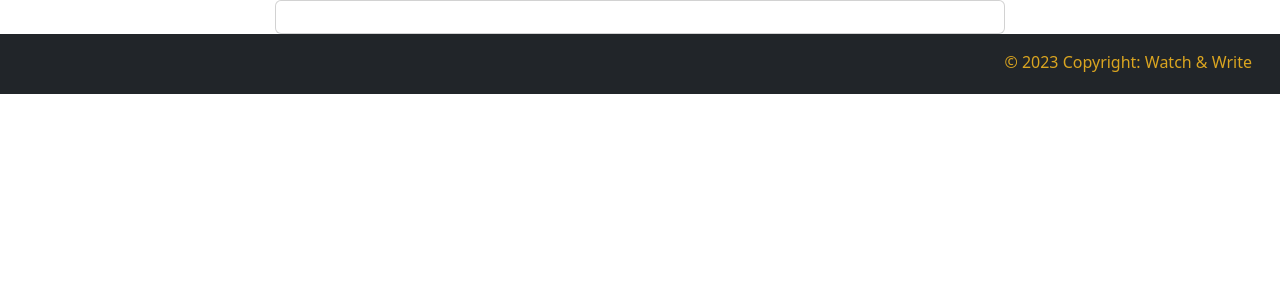
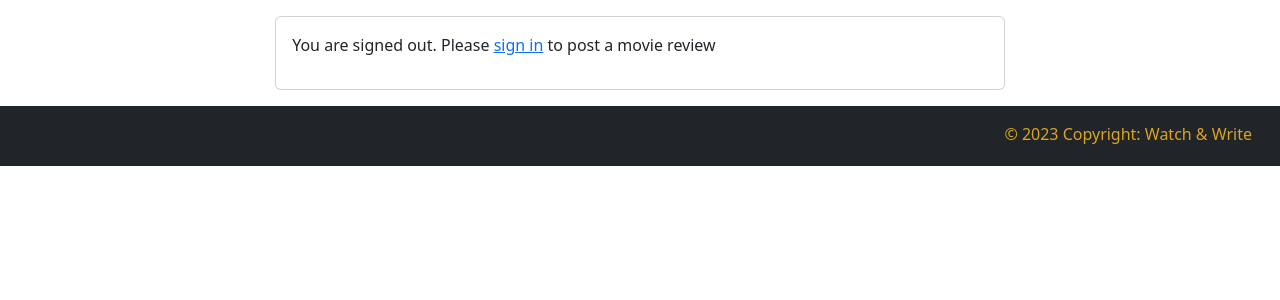
Before and after one commit to Linber93/watch_and_write, a Django app: page /create-review/ in a window 1280 px wide. Shown: the part 66-366 px from the top of the page. Run offline with Django 3.2, Linux system fonts and the light colour scheme.

Commit message:
fix bug where create review form wouldnt submit properly

```diff
--- a/review/forms.py
+++ b/review/forms.py
@@ -21,4 +21,5 @@ class ReviewForm(forms.ModelForm):
             'opinion',
             'rating',
             'movie_poster',
+            'status',
         )
--- a/review/views.py
+++ b/review/views.py
@@ -92,29 +92,30 @@ class Review_Single(View):
 
 class CreateReview(generic.CreateView):
     """
-    landing page view
+    View to Create a review
     """
     model = Review
     form_class = ReviewForm
     template_name = 'create-review.html'
 
-    def post(self, request, slug, *args, **kwargs):
-
-        template_name = 'add_review.html'
-
+    def post(self, request, *args, **kwargs):
         review_form = ReviewForm(data=request.POST)
         if review_form.is_valid():
-            review_form.instance.email = request.user.email
-            review_form.instance.name = request.user.username
             review = review_form.save(commit=False)
-            review.reviews = reviews
-            review.review_id = reviews.id
+            review.email = request.user.email
+            review.author = request.user
+            review.slug = review.title
             review.save()
+
+            context = {
+                "review_form": review_form,
+                "reviewed": True,
+            }
         else:
-            review_form = ReviewForm()
+            context = {
+                "review_form": review_form,
+                "reviewed": False,
+                "failure": True,
+            }
 
-        return render(
-            request,
-            "create-review.html", {
-                "Create-review": ReviewForm()
-            })
+        return render(request, self.template_name, context)
--- a/templates/create-review.html
+++ b/templates/create-review.html
@@ -1,12 +1,45 @@
 {% extends 'base.html'%}
 
 {% block content%}
+
 <div class="container-fluid">
     <div class="row">
         <div class="col-md-8 offset-md-2">
-            <div class="card">
+            <div class="card mt-3 mb-3">
                 <div class="card-body">
+                    {% if reviewed %}
+                        <div class="alert alert-success" role="alert">
+                            <h2 class="text-center">Success!</h2>
+                            <p>Your review has been succesfully submitted is awaiting approval</p>
+                            <p>Click <a href="{% url 'home' %}">here</a> if you would like to return to the home page.</p>
+                            <p>or Click <a href="{% url 'create_review' %}">here</a> to submit another review</p>
+                        </div>
+                    {% elif failure %}
+                        <div class="alert alert-danger" role="alert">
+                            <h2 class="text-center">Something went wrong!</h2>
+                            <p>Your review was NOT submitted. This is most likely due to the form not being filled out completely</p>
+                        </div>
+                        {% else %}
+                        {% if user.is_authenticated %}
+                            <h3>
+                                Post a movie review of your own
+                            </h3>
+                            <p>
+                                Posting as: {{ user.username }}
+                            </p>
+                            <form method="POST" style="margin-top: 1.3em;" enctype="multipart/form-data">
+                                {{ form.media|safe }}
+                                {{ form.as_p }}
 
+                                {% csrf_token %}
+                                <button type="submit" class="btn btn-signup btn-lg">Submit</button>
+                            </form>
+                        {% else %}
+                            <div class="card-text">
+                                <p>You are signed out. Please <a href="{% url 'account_login' %}">sign in</a> to post a movie review</p>
+                            </div>
+                        {% endif %}
+                    {% endif %}
                 </div>
             </div>
         </div>
--- a/watchandwrite/settings.py
+++ b/watchandwrite/settings.py
@@ -29,7 +29,7 @@ TEMPLATES_DIR = os.path.join(BASE_DIR, 'templates')
 SECRET_KEY = os.environ.get('SECRET_KEY')
 
 # SECURITY WARNING: don't run with debug turned on in production!
-DEBUG = False
+DEBUG = True
 
 ALLOWED_HOSTS = ['watch-and-write.herokuapp.com', 'localhost']
 
```
